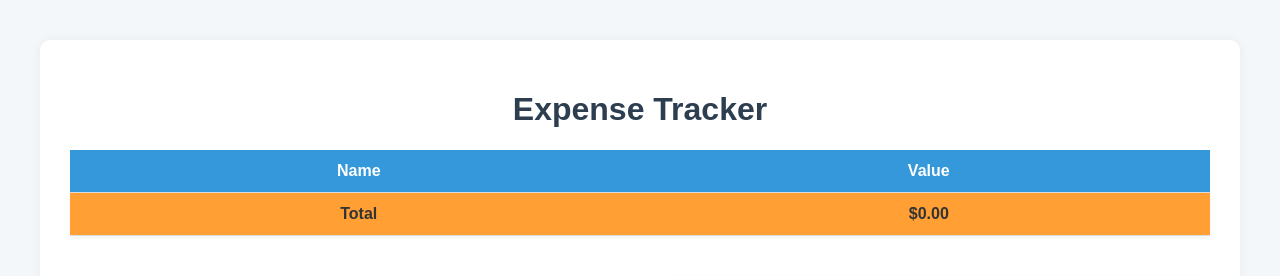
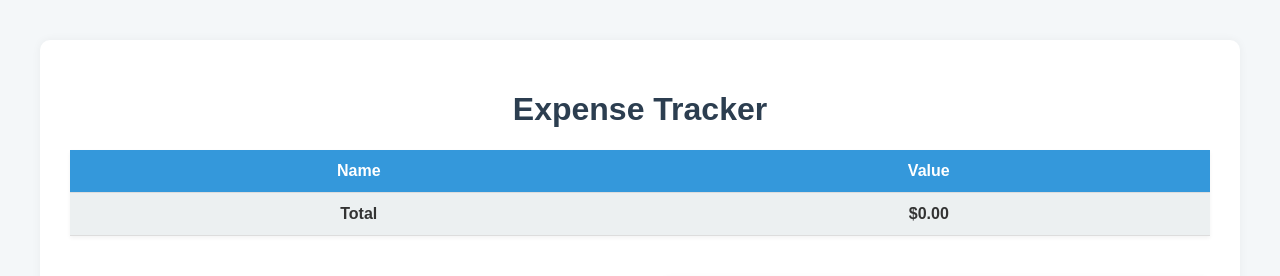
Before and after one commit to Stephensg2/Repo_Expense, a Flask app: page / in a window 1280 px wide. Shown: the top 276 px of the page. Run offline with Flask 3, Linux system fonts and the light colour scheme; data that the repository does not hold is empty.

Commit message:
updated index

```diff
--- a/templates/index.html
+++ b/templates/index.html
@@ -124,7 +124,7 @@
           <td>${{ '%.2f'|format(item.value) }}</td>
         </tr>
         {% endfor %}
-        <tr style="background-color:#ff9f34; font-weight:bold;">
+        <tr style="background-color:#ecf0f1; font-weight:bold;">
           <td>Total</td>
           <td>${{ '%.2f'|format(total) }}</td>
         </tr>
```
